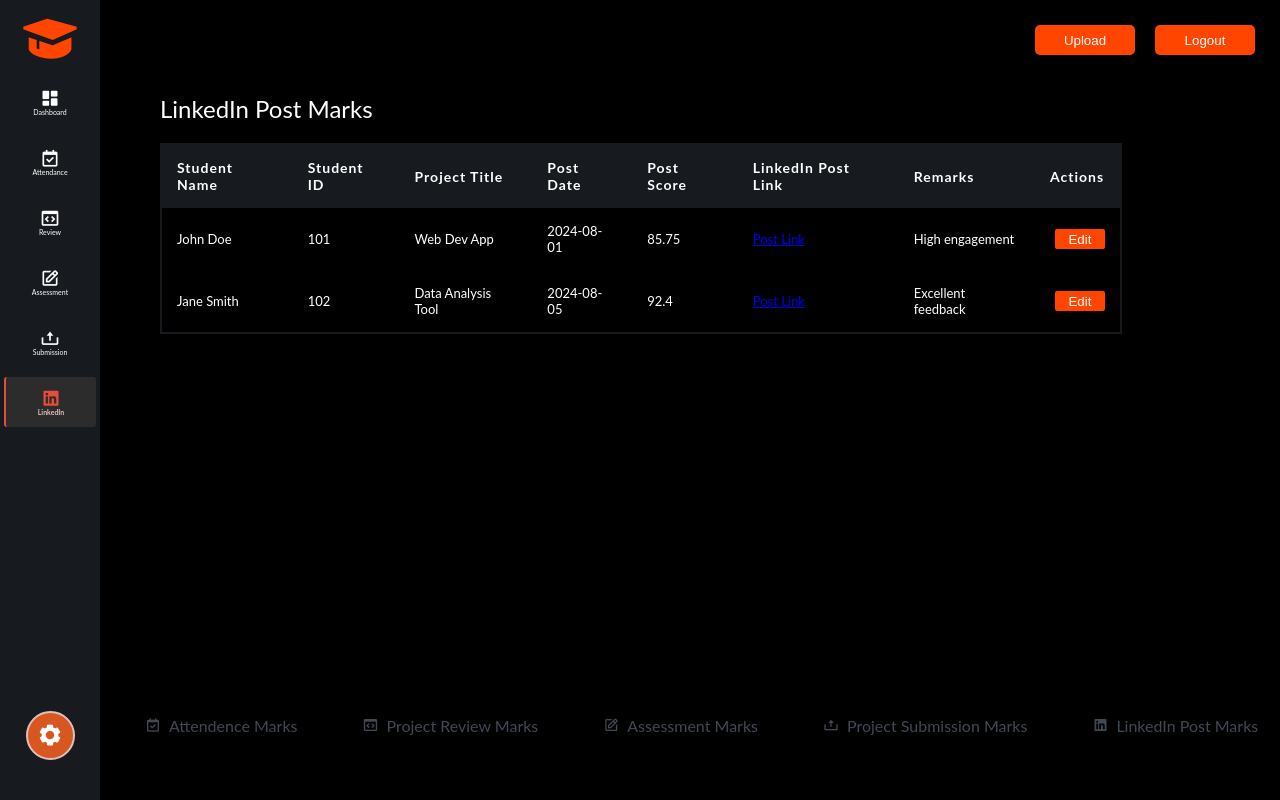
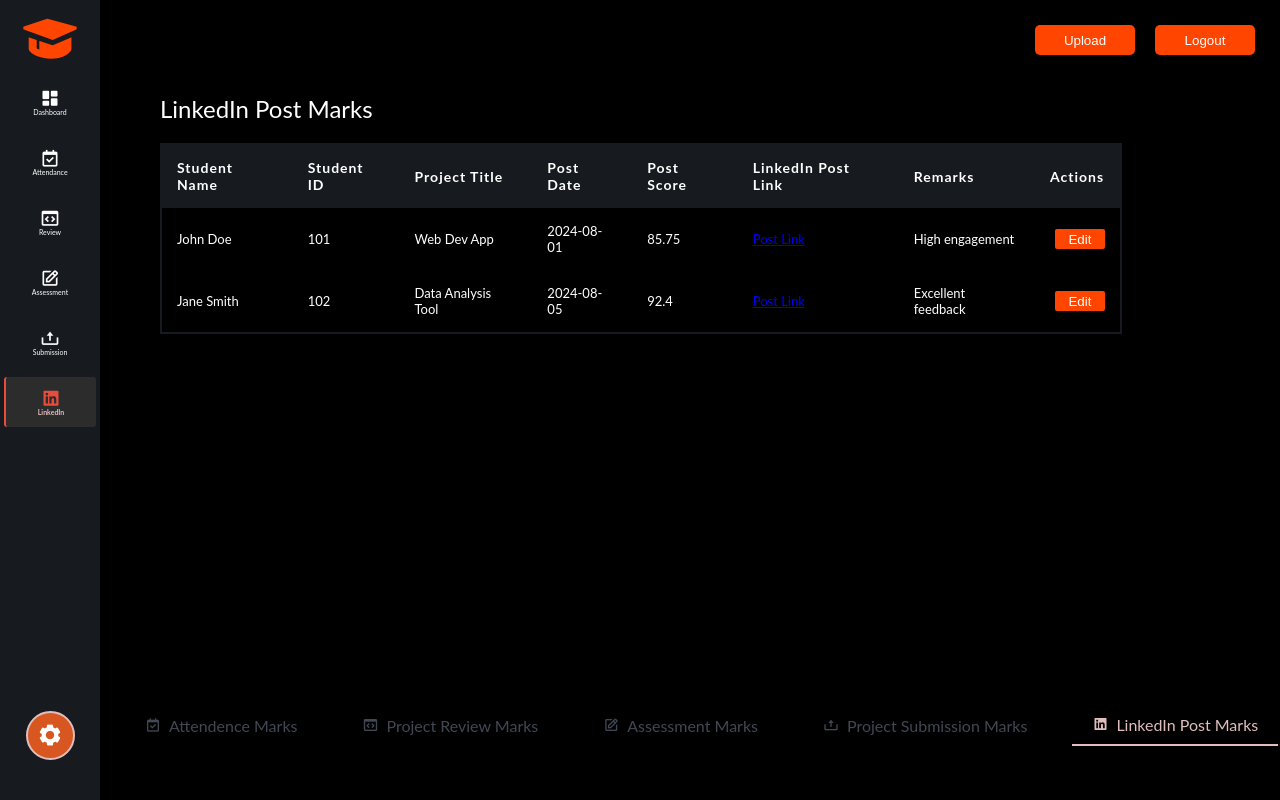
Before and after one commit to sanuanfan/Result-Management-System, a React (Vite) app in the folder frontend/: page /admin/linkedin in a window 1280 px wide. Built offline with nearby package versions, Linux system fonts and the light colour scheme; a web font is replaced by a local one.

Commit message:
update navbar

```diff
--- a/frontend/src/Screens/Admin/NavBar.css
+++ b/frontend/src/Screens/Admin/NavBar.css
@@ -161,6 +161,13 @@
 
 .btm-content:hover {
   color: #e1bebe;
+}
+.bottom-bar .btm-content.active {
+  border-bottom: 2px solid #e1bebe;
+  color: #e1bebe;
+}
+.bottom-bar .btm-content.active::after {
+  width: 0;
 }
 
 .upload-btn {
```
